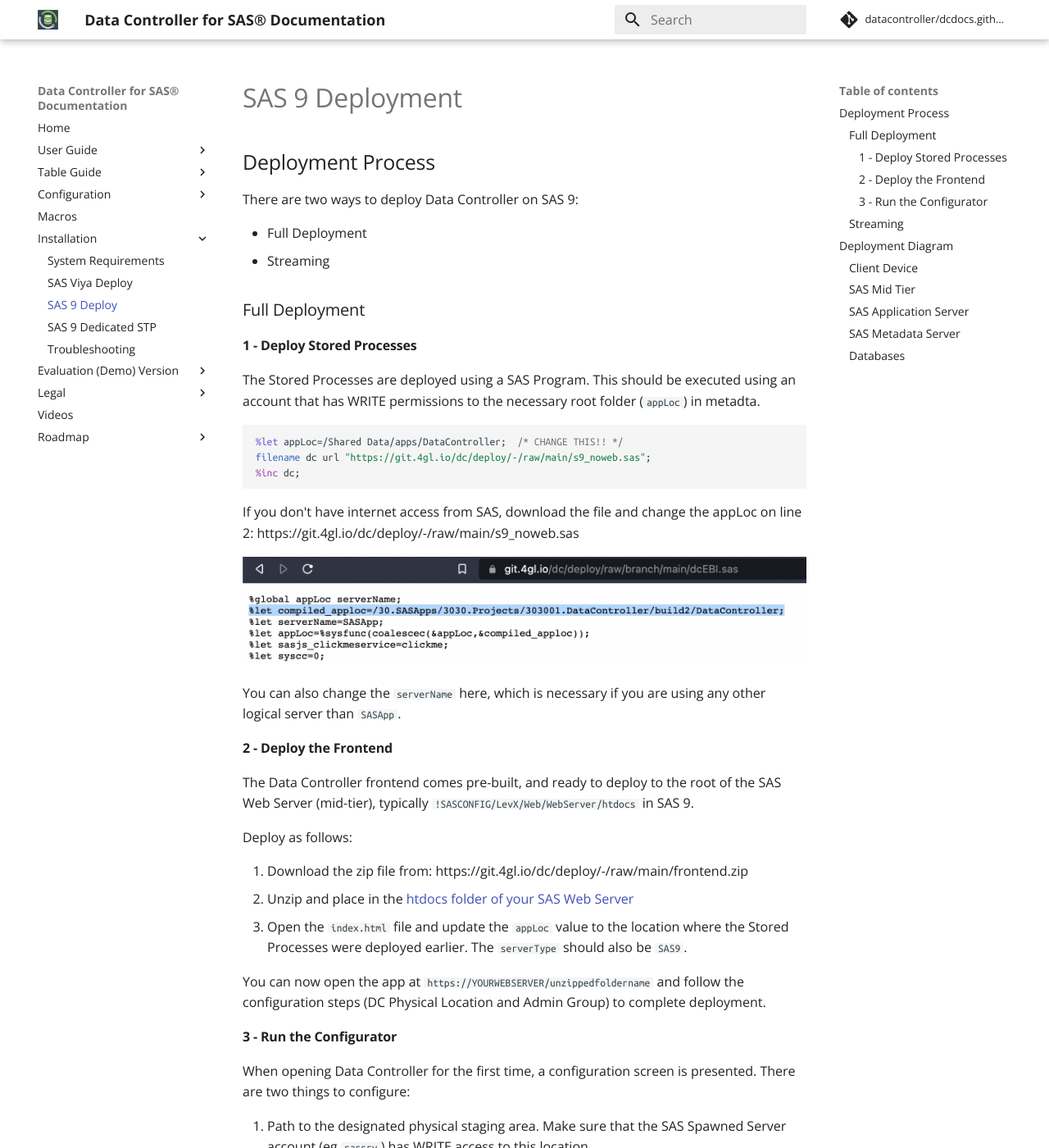
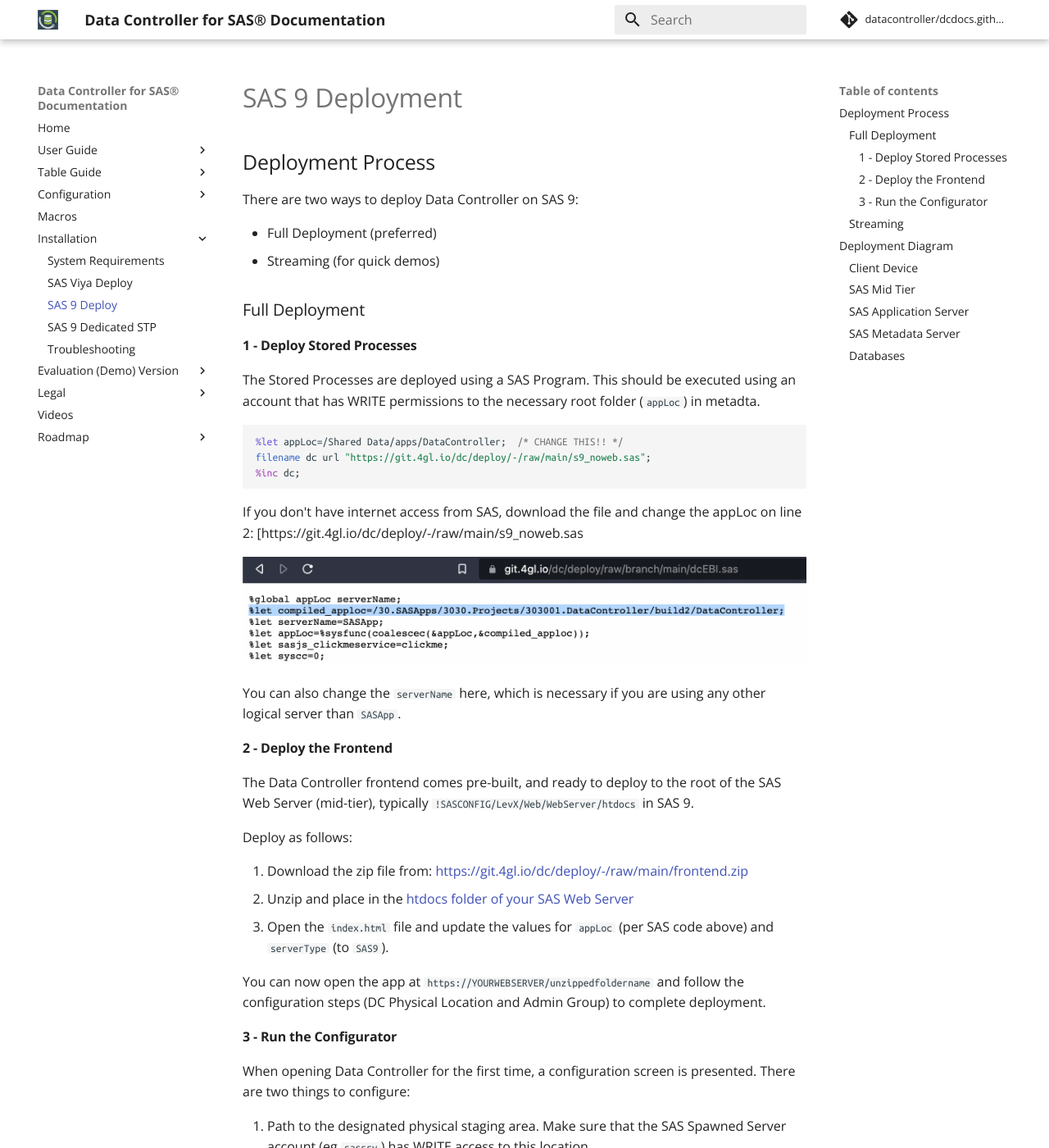
Before and after one commit to datacontroller/docs.datacontroller.io, an MkDocs documentation site: the page built from docs/dci-deploysas9.md, in a window 1280 px wide and 1400 px high. Shown: the whole window at 82% size. Built offline with MkDocs 1.6.1 and Material for MkDocs 9.7.7, drawn with Linux system fonts in a browser that asks for light colours; comment, search, counter and statistics services are not loaded.

Commit message:
chore: automated commit

````diff
--- a/docs/dci-deploysas9.md
+++ b/docs/dci-deploysas9.md
@@ -11,10 +11,11 @@
 
 There are two ways to deploy Data Controller on SAS 9:
 
-* Full Deployment
-* Streaming
+* Full Deployment (preferred)
+* Streaming (for quick demos)
 
 ### Full Deployment
+
 #### 1 - Deploy Stored Processes
 
 The Stored Processes are deployed using a SAS Program.  This should be executed using an account that has WRITE permissions to the necessary root folder (`appLoc`) in metadta.
@@ -25,7 +26,7 @@
 %inc dc;
 ```
 
-If you don't have internet access from SAS, download the file and change the appLoc on line 2:  https://git.4gl.io/dc/deploy/-/raw/main/s9_noweb.sas
+If you don't have internet access from SAS, download the file and change the appLoc on line 2:  [https://git.4gl.io/dc/deploy/-/raw/main/s9_noweb.sas
 
 ![](img/sas9_apploc.png)
 
@@ -37,9 +38,9 @@
 
 Deploy as follows:
 
-1.  Download the zip file from: https://git.4gl.io/dc/deploy/-/raw/main/frontend.zip
+1.  Download the zip file from: [https://git.4gl.io/dc/deploy/-/raw/main/frontend.zip](https://git.4gl.io/dc/deploy/-/raw/main/frontend.zip)
 2. Unzip and place in the [htdocs folder of your SAS Web Server](https://sasjs.io/frontend-deployment/#sas9-deploy)
-3. Open the `index.html` file and update the `appLoc` value to the location where the Stored Processes were deployed earlier.  The `serverType` should also be `SAS9`.
+3. Open the `index.html` file and update the values for `appLoc` (per SAS code above) and `serverType` (to `SAS9`).
 
 You can now open the app at `https://YOURWEBSERVER/unzippedfoldername` and follow the configuration steps (DC Physical Location and Admin Group) to complete deployment.
 
````
